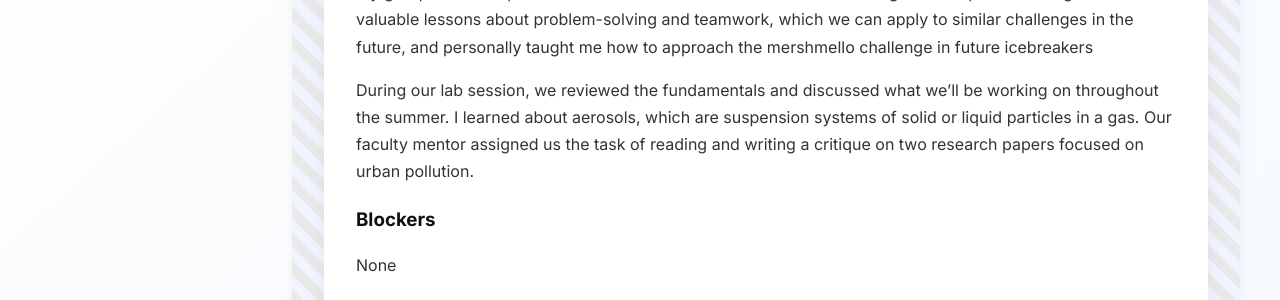
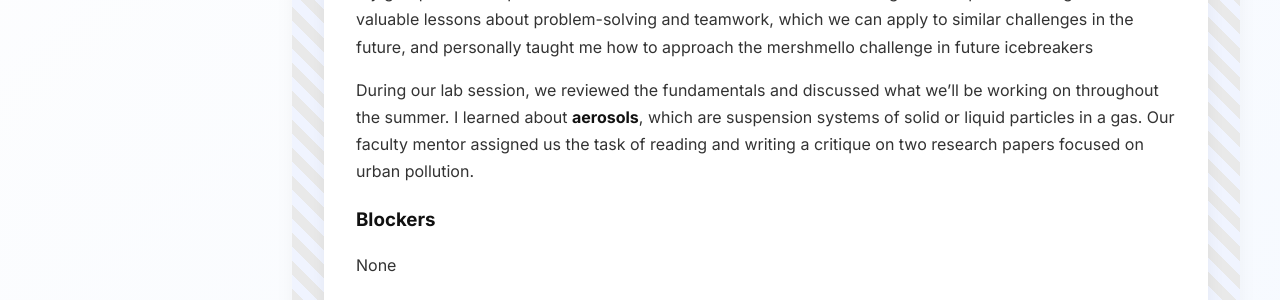
Before and after one commit to UnegbuSogidechukwu/UnegbuSogidechukwu.github.io, a Jekyll site: the page built from _posts/2025-06-02-day-5.md, in a window 1280 px wide. Shown: the part 460-760 px from the top of the page. Built offline with Jekyll 4.4.1, drawn with Linux system fonts in a browser that asks for light colours.

Commit message:
Update 2025-06-02-day-5.md

```diff
--- a/_posts/2025-06-02-day-5.md
+++ b/_posts/2025-06-02-day-5.md
@@ -11,7 +11,7 @@ what_i_learned: |
 
   My group and I completed a successful 20+ inch marshmallow challenge. The experience taught us valuable lessons about problem-solving and teamwork, which we can apply to similar challenges in the future, and personally taught me how to approach the mershmello challenge in future icebreakers
 
-  During our lab session, we reviewed the fundamentals and discussed what we’ll be working on throughout the summer. I learned about aerosols, which are suspension systems of solid or liquid particles in a gas. Our faculty mentor assigned us the task of reading and writing a critique on two research papers focused on urban pollution.
+  During our lab session, we reviewed the fundamentals and discussed what we’ll be working on throughout the summer. I learned about **aerosols**, which are suspension systems of solid or liquid particles in a gas. Our faculty mentor assigned us the task of reading and writing a critique on two research papers focused on urban pollution.
 
 blockers: |
   None
```
